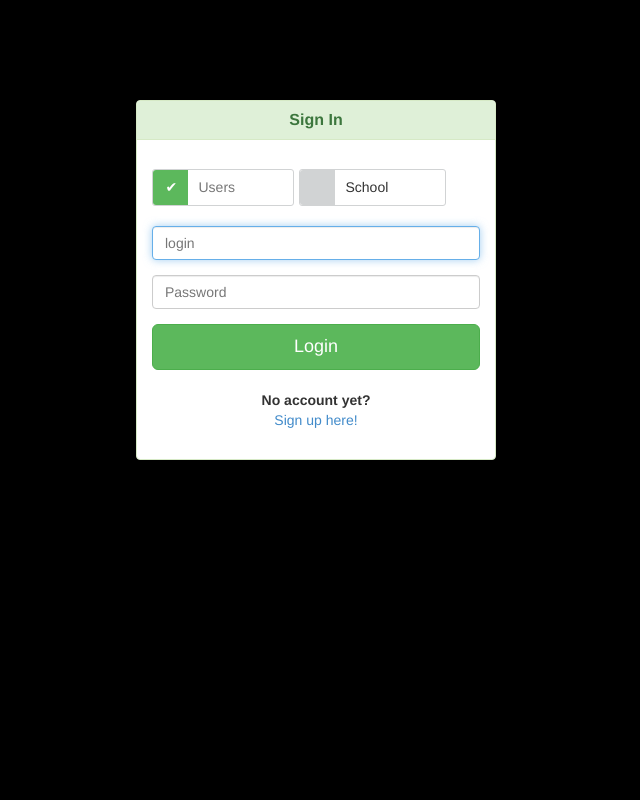
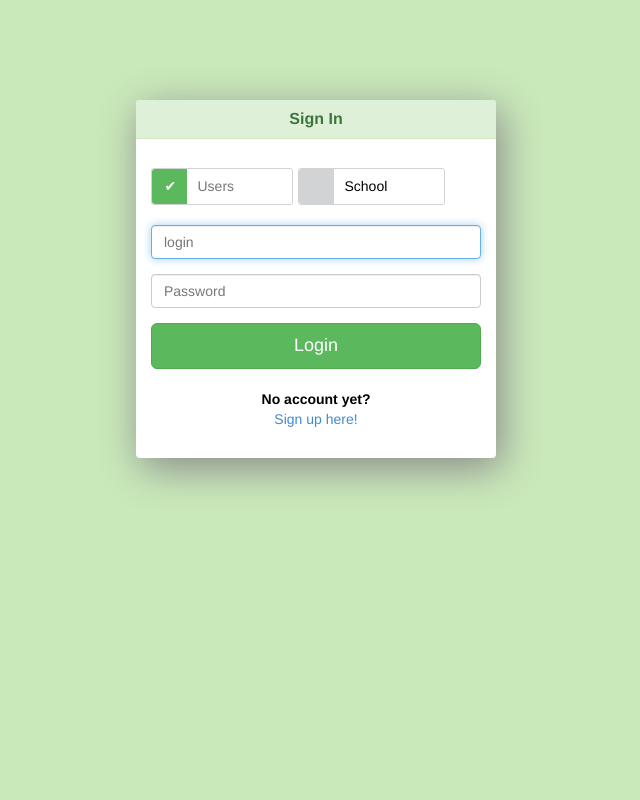
Before and after one commit to KaelNeutro/of2, a PHP site: page /Login.php in a window 1280 px wide. Shown: the whole page, without its empty margins (324-964 px from the left). Run offline with PHP 8.4, Linux system fonts and the light colour scheme.

Commit message:
commit 02

```diff
--- a/Login.php
+++ b/Login.php
@@ -30,7 +30,7 @@ if (isset($_SESSION['l_user'])){
     <div class="container">
         <div class="row">
             <div class="col-md-4 col-md-offset-4">
-                <div class="login-panel panel panel-success">
+                <div class="login-panel panel panel-success shadow-div">
                     <div class="panel-heading">
                         <h3 class="panel-title">Sign In</h3>
                     </div>
--- a/css/style.css
+++ b/css/style.css
@@ -1,6 +1,177 @@
-body{
-  background-color: black !important;
+  body{color:#000 !important; background-color:#c9e9ba !important; position: relative;}
+.white{color:#000 !important; background-color:#ffffff !important;}
+.center-align{
+    display: block;
+    margin-left: auto;
+    margin-right: auto;
   }
+.shadow-div{
+    border: 0.5px;
+
+    box-shadow: 5px 10px 40px #888888;
+}
+
+   .nav,.nav ul
+   {
+    margin:0px;
+    padding :0px;
+    list-style :none outside none;
+    height:30px;
+
+
+  }
+  .nav li
+  {
+    float :left;
+    width:150px;
+    position:relative;
+    height:50px;
+    background:#69bf3e;
+    display:block;
+    box-shadow:10px 0px 10px 0px;
+    margin-left:2px;
+
+  }
+  .nav a
+  {
+    text-decoration :none;
+    height:50px;
+    display:block ;
+    text-align :center ;
+    color:white;
+    padding-top:10px;
+  }
+
+  .sub
+  {
+    left:-9999px;
+    position :absolute ;
+    top:-9999px;
+    z-index :2;
+
+
+  }
+
+  .nav li:hover .sub
+  {
+    visibility:visible ;
+
+
+  }
+  .nav
+  {
+    font-family :Calibri;
+    font-size :20px;
+    height:50px;
+    font-weight:bold;
+    margin:40px auto;
+    text-shadow :0 -1px 3px #3a6a22;
+    border-radius:4px;
+
+
+  }
+  .nav li:first-child
+  {
+    border-left :0 none;
+    margin-left :5px;
+
+
+  }
+
+  .nav li a
+  {
+    color:White ;
+    display :block;
+    line-height :24px;
+    text-decoration :none;
+
+  }
+  @keyframes ss
+  {
+    0%
+    {
+      transform:scale(1);
+      background-color: #80ff80;
+    }
+    30%
+    {
+      transform:scale(1.3);
+      background-color: #66ff66;
+    }
+    100%
+    {
+      transform:scale(1.1);
+      background-color: #009900;
+    }
+  }
+  .nav li >a:hover
+  {
+    animation:ss 0.7s linear infinite forwards;
+
+
+
+  }
+  .nav li:hover>a
+  {
+    z-index:4;
+
+  }
+  .nav li:hover .sub
+  {
+    left:0;
+    top:50px;
+    width:150px;
+
+  }
+  .nav ul li
+  {
+    background :none repeat scroll 0 0 #aedd97;
+    box-shadow:5px 5px 5px rgb(0,0,0,0.5);
+    opacity:0.2;
+    width :100%;
+
+  }
+
+  .nav li:hover ul li
+  {
+    animation:ss1 0.3s linear 1 forwards;
+
+
+  }
+  @keyframes ss1
+  {
+    0%
+    {
+     margin-left :300px;top:900px;transform:rotate(90deg);
+   }
+   100%
+   {
+
+    margin-left :0px;top:0px;transform:rotate(360deg);
+    opacity:1;
+
+  }
+  }
+
+  .nav li:hover ul li:nth-child(3)
+  {
+    animation-delay:0;
+  }
+
+  .nav li:hover ul li:nth-child(2)
+  {
+    animation-delay:0.1s;
+
+  }
+
+
+  .nav li:hover ul li:nth-child(1)
+  {
+    animation-delay:0.2s;
+  }
+
+
+
 
   .login-panel {
     margin-top: 30px;
@@ -42,7 +213,10 @@ table{
   	display: none;
   }
 
-.input-min-width-95p {min-width:95%;}
+  .input-min-width-95p{
+    min-width:95%;
+  }
+
 
 
   /* Table Base */
```
Lines whose indentation alone changed are shown as unchanged.
